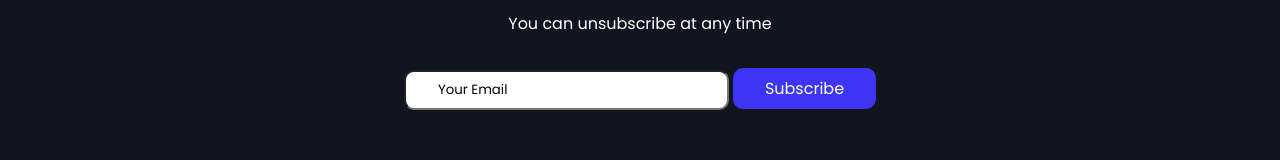
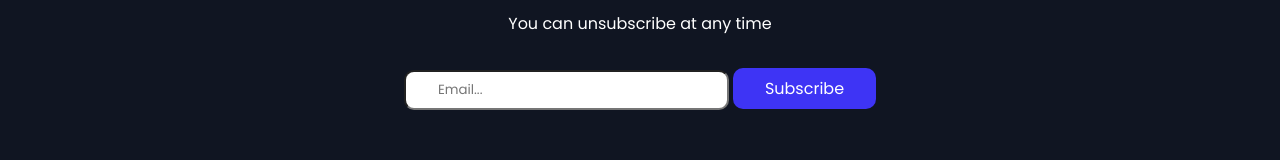
Before and after one commit to barokool/Ultra-Clone, a React (Create React App) app in the folder my-app/: page / in a window 1280 px wide. Shown: the part 2549-2709 px from the top of the page. Built offline with nearby package versions, Linux system fonts and the light colour scheme.

Commit message:
edited something

```diff
--- a/my-app/src/components/Main.js/Footer.js
+++ b/my-app/src/components/Main.js/Footer.js
@@ -7,7 +7,7 @@ const Footer = () => {
                 <Heading>Join our exclusive membership to receive the latest news and trends </Heading>
                 <Para>You can unsubscribe at any time</Para>
                 <form>
-                    <Input value="Your Email" />
+                    <Input type="text" placeholder="Email..." />
                     <FooterButton>Subscribe</FooterButton>
                 </form>
             </SubsDiv>
--- a/my-app/src/components/Navbar/Navbar.element.js
+++ b/my-app/src/components/Navbar/Navbar.element.js
@@ -14,13 +14,17 @@ padding:0 8rem;
 
 export const Heading = styled.h1`
 color:#fff;
+cursor:pointer;
 
 `
 export const Link = styled.a`
 color:#fff;
 margin:0 1rem;
 cursor:pointer;
+&:hover {
+    text-decoration:underline;
 
+}
 `
 
 export const ButtonNav = styled(Button)`
```
